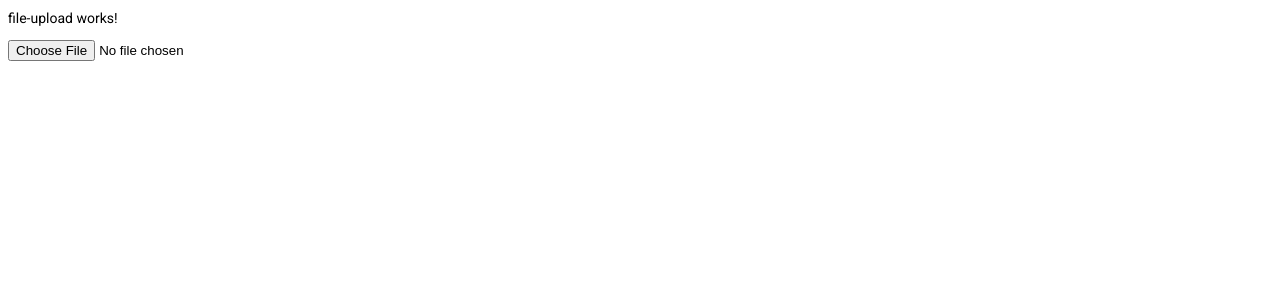
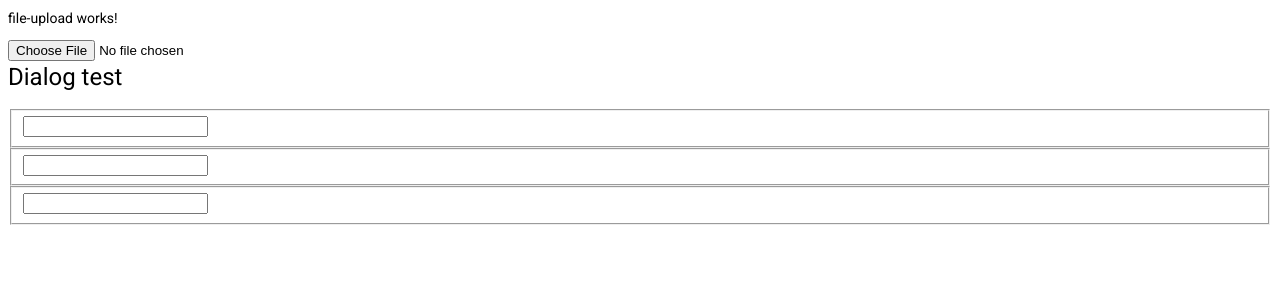
Before and after one commit to T1NK0/t1nk0.github.io, an Angular app: page /dialog in a window 1280 px wide. Before the commit this address led to /. Shown: the top 300 px of the page. Built offline with nearby package versions, Linux system fonts and the light colour scheme.

Commit message:
adding form on button click

```diff
--- a/src/app/app-routing.module.ts
+++ b/src/app/app-routing.module.ts
@@ -1,7 +1,10 @@
 import { NgModule } from '@angular/core';
 import { RouterModule, Routes } from '@angular/router';
+import { DialogBoxComponent } from './dialog-box/dialog-box.component';
 
-const routes: Routes = [];
+const routes: Routes = [
+  {path: 'dialog', component: DialogBoxComponent}
+];
 
 @NgModule({
   imports: [RouterModule.forRoot(routes)],
--- /dev/null
+++ b/src/app/dialog-box/dialog-box.component.html
@@ -0,0 +1,17 @@
+<h1>Dialog test</h1>
+<form>
+  <fieldset>
+    <label></label>
+    <input type="text"/>
+  </fieldset>
+
+  <fieldset>
+    <label></label>
+    <input type="text"/>
+  </fieldset>
+
+  <fieldset>
+    <label></label>
+    <input type="text"/>
+  </fieldset>
+</form>
--- /dev/null
+++ b/src/app/dialog-box/dialog-box.component.ts
@@ -0,0 +1,15 @@
+import { Component, OnInit } from '@angular/core';
+
+@Component({
+  selector: 'app-dialog-box',
+  templateUrl: './dialog-box.component.html',
+  styleUrls: ['./dialog-box.component.sass']
+})
+export class DialogBoxComponent implements OnInit {
+
+  constructor() { }
+
+  ngOnInit(): void {
+  }
+
+}
```
Also changed, not shown: src/app/dialog-box/dialog-box.component.sass (added), 5 other files (tests, documents, lock files or other folders).
